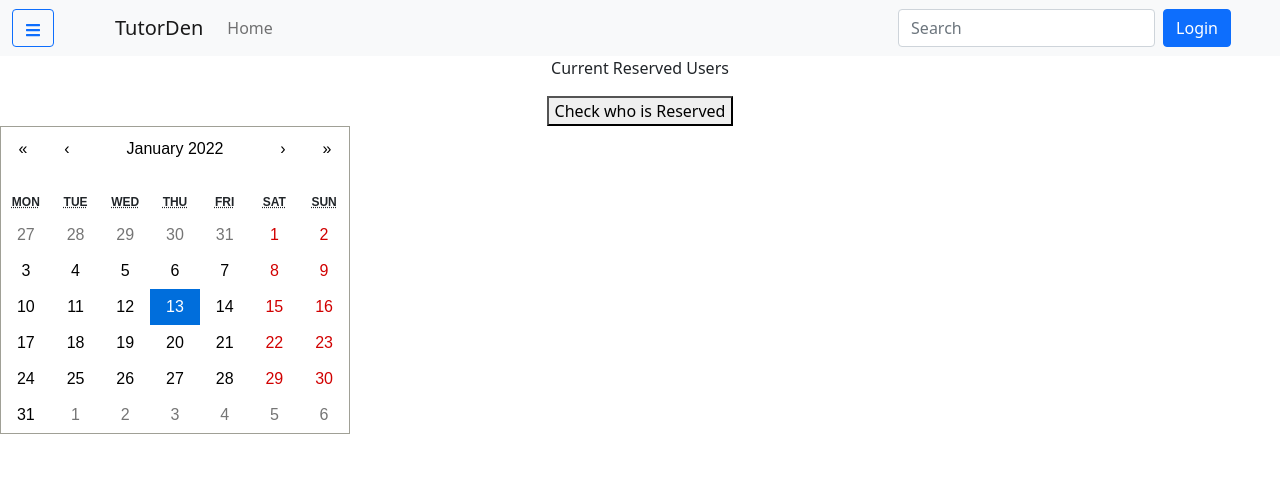
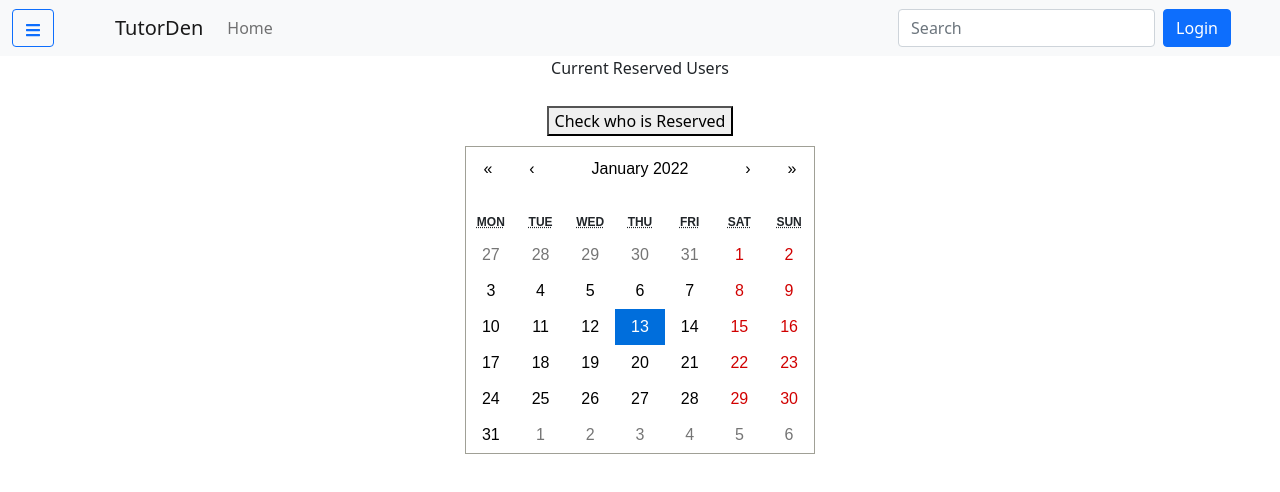
Before and after one commit to juliawang2014/OUTutoringApp, a React (Create React App) app: page /schedule in a window 1280 px wide. Shown: the top 492 px of the page. Built offline with nearby package versions, Linux system fonts and the light colour scheme; no server answers.

Commit message:
Center Calendar with a flexbox

```diff
--- /dev/null
+++ b/src/frontend/components/Reservation/Reservation.css
@@ -0,0 +1,14 @@
+.Schedule {
+    display: flex;
+    flex-direction: column;
+    gap: 10px;
+}
+
+.Schedule .buttonReserve {
+    align-self: center;
+
+}
+
+.Schedule .ReserveCalendar {
+    align-self: center;
+}
--- a/src/frontend/components/Reservation/Reservation.tsx
+++ b/src/frontend/components/Reservation/Reservation.tsx
@@ -3,7 +3,7 @@ import { doc} from "firebase/firestore";
 import {getDoc } from "firebase/firestore";
 import { useEffect, useState } from "react";
 import { db } from '../../services/firebase';
-
+import './Reservation.css';
 import Calendar from 'react-calendar';
 import 'react-calendar/dist/Calendar.css';
 
@@ -11,6 +11,7 @@ const Reservation = () => {
 
     let [userInfo, setUserState] = useState();
     const user = useFirebaseAuth();
+    const [value, onChange] = useState(new Date());
 
     const UserReservation = async () => {
         let userList: any = []
@@ -28,8 +29,6 @@ const Reservation = () => {
         // change user state to rerender the UI and have the user info displayed
         setUserState(userList)
     }
-    const [value, onChange] = useState(new Date());
-
     //Could not get the useEffect to work - would not return an error but did not display the correct information
     /**useEffect(() => {
 
@@ -58,11 +57,8 @@ const Reservation = () => {
     <div className="Schedule">
         <p>Current Reserved Users</p>
         {userInfo}
-        <button onClick={UserReservation}>Check who is Reserved</button>
-    <Calendar
-    onChange={onChange}
-    value={value}
-    />
+        <button onClick={UserReservation} className = 'buttonReserve'>Check who is Reserved</button>
+        <Calendar className ='ReserveCalendar' onChange={onChange} value={value} />
     </div>
 
     )
```
